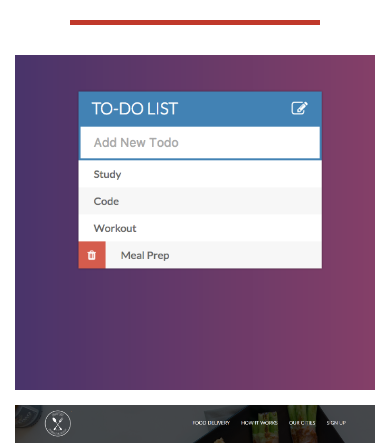
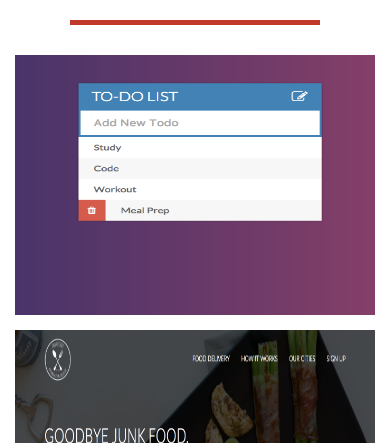
Before and after one commit to nunourayuji/nunourayuji.github.io, a website: page index.html in a window 390 px wide. Shown: the part 401-844 px from the top of the page. Drawn offline with nearby package versions, Linux system fonts and the light colour scheme.

Commit message:
img responsive update

```diff
--- a/css/main.css
+++ b/css/main.css
@@ -37,10 +37,9 @@ hr.star-light:after {
  background: transparent;
 }
 
-.profile-image {
-  border: 2px solid white;
-  height: 239px;
-  max-width: 239px;
+.img-responsive {
+  height: 260px!important;
+  width: 100%;
 }
 
 
```
